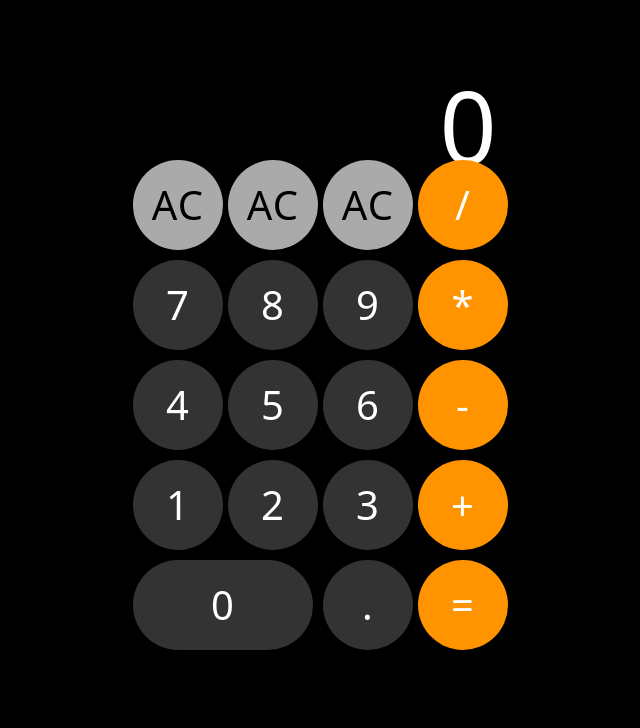
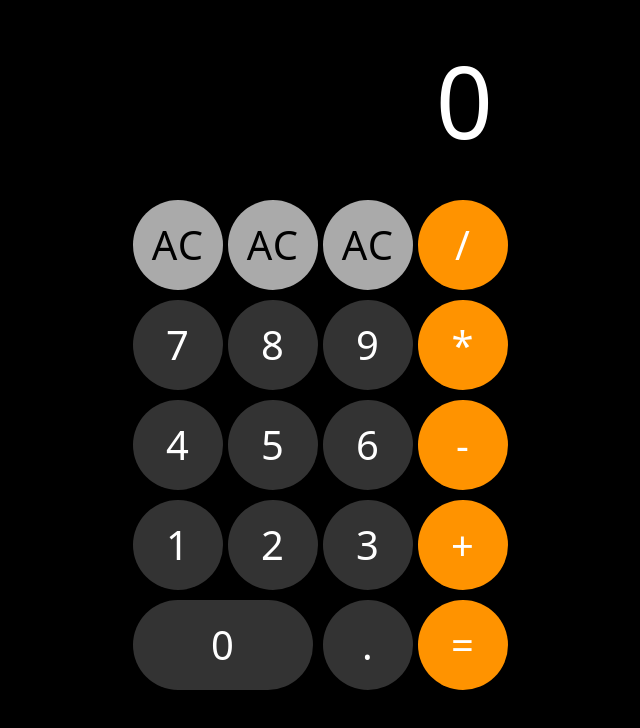
Before and after one commit to nathanielrz/calculator-in-react, a React (Vite) app: page / in a window 1280 px wide. Shown: the top 728 px of the page, without its empty margins (322-962 px from the left). Built offline with nearby package versions, Linux system fonts and the light colour scheme.

Commit message:
fix letter positiosn

```diff
--- a/src/App.jsx
+++ b/src/App.jsx
@@ -37,7 +37,6 @@ const Grey = styled(Number)({
   },
 });
 
-
 function App() {
   const [outputValue, setOutputValue] = useState("0");
 
@@ -61,7 +60,9 @@ function App() {
 
   return (
     <div id="screen">
-      <p id="output">{outputValue}</p>
+      <div className="computer">
+        <p id="output">{outputValue}</p>
+      </div>
       <Box
         id="buttons"
         sx={{
@@ -81,9 +82,7 @@ function App() {
         <Grey onClick={clear} className="light-grey">
           AC
         </Grey>
-        <Orange onClick={() => appendToOutput("/")}>
-          /
-        </Orange>
+        <Orange onClick={() => appendToOutput("/")}>/</Orange>
         <Number onClick={() => appendToOutput("7")}>7</Number>
         <Number onClick={() => appendToOutput("8")}>8</Number>
         <Number onClick={() => appendToOutput("9")}>9</Number>
--- a/src/index.css
+++ b/src/index.css
@@ -9,17 +9,18 @@ body {
   padding: 0;
 }
 
-#output {
+.computer {
   font-family: system-ui, sans-serif;
   font-size: 100px;
   font-weight: 300;
-  margin: 0;
-  position: absolute;
-  top: calc(25% - 75px);
-  left: calc(50% + 75px * 2);
-  transform: translate(-50%, -50%);
+  display: flex;
+  align-items: center;
+  justify-content: center;
+  height: 200px;
+  position: relative;
 }
 
-#buttons {
-  margin-top: calc(25% / 2);
+#output {
+  position: absolute;
+  right: calc(50% - 175px)
 }
```
